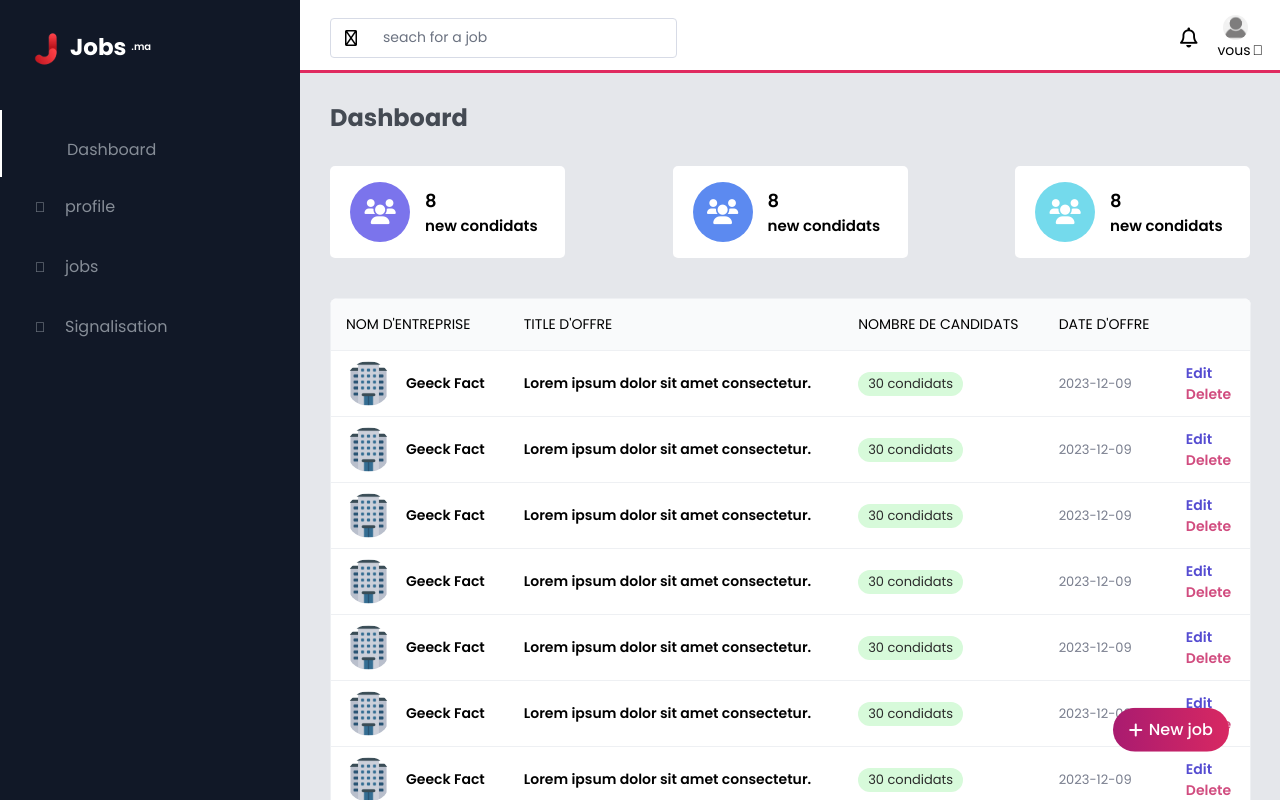
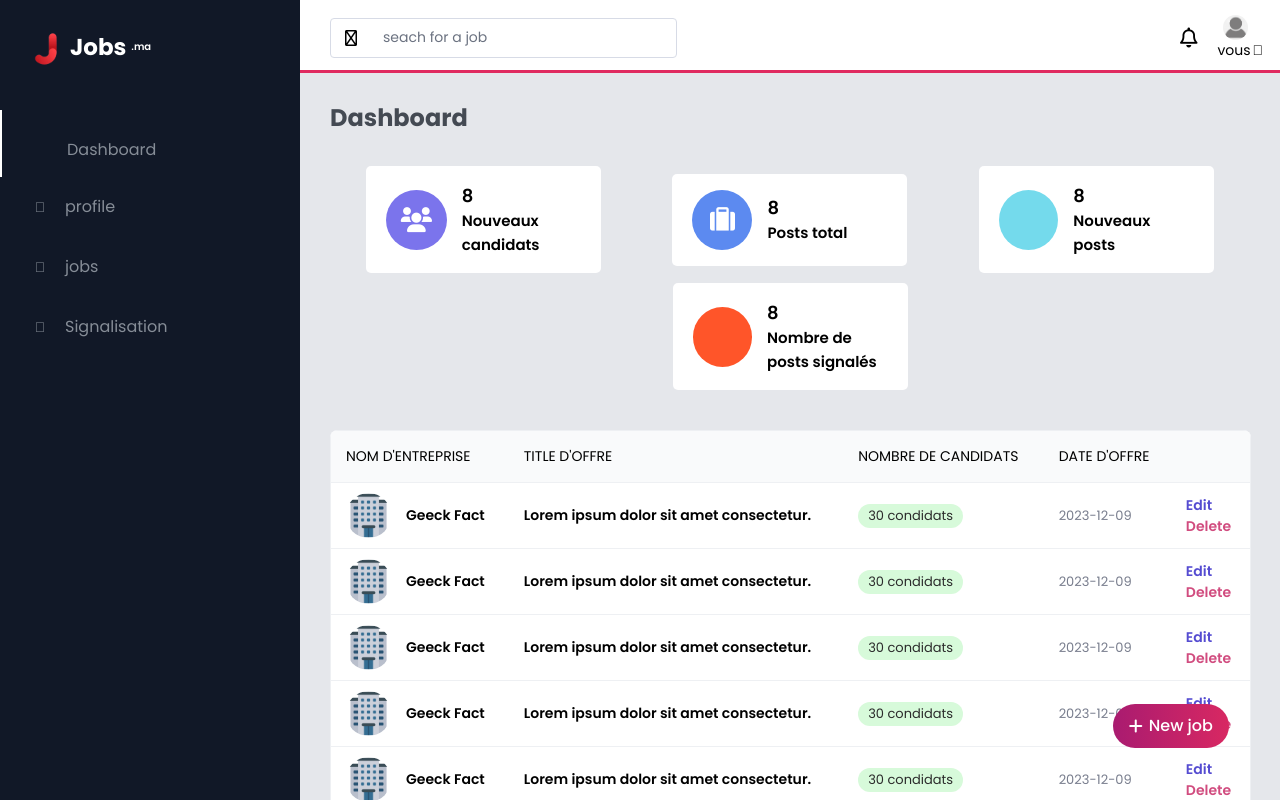
Before and after one commit to moussafia/Jobs.ma, a Vue app in the folder job-front-end/: page /dashboard in a window 1280 px wide. Shown: the top 800 px of the page. Built offline with nearby package versions, Linux system fonts and the light colour scheme.

Commit message:
partie admin done

```diff
--- a/job-front-end/src/components/dashboardAdmin/pageAdmin/home.vue
+++ b/job-front-end/src/components/dashboardAdmin/pageAdmin/home.vue
@@ -6,21 +6,28 @@
         <i class="fas fa-users"></i>
         <div>
           <h3>8</h3>
-          <span>new condidats</span>
+          <span>Nouveaux candidats</span>
         </div>
       </div>
       <div class="val-box">
-        <i class="fas fa-users"></i>
+        <i class="fa-solid fa-suitcase"></i>
         <div>
           <h3>8</h3>
-          <span>new condidats</span>
+          <span>Posts total</span>
         </div>
       </div>
       <div class="val-box">
-        <i class="fas fa-users"></i>
+        <i class="fa-sharp fa-solid fa-briefcase-blank"></i>
                 <div>
           <h3>8</h3>
-          <span>new condidats</span>
+          <span>Nouveaux posts</span>
+        </div>
+      </div>
+      <div class="val-box">
+        <i class="fa-solid fa-traffic-cone"></i>
+        <div>
+          <h3>8</h3>
+          <span>Nombre de posts signalés</span>
         </div>
       </div>
     </div>
@@ -220,7 +227,7 @@
   </div>
 </template>
 <style>
-#homeAdmin{
+#homeAdmin {
   min-height: 88vh;
 }
 #homeAdmin .i-name {
@@ -233,7 +240,7 @@
 #homeAdmin .values {
   padding: 30px 30px 0 30px;
   display: flex;
-  justify-content: space-between;
+  justify-content: space-around;
   align-items: center;
   flex-wrap: wrap;
 }
@@ -259,12 +266,17 @@
 }
 #homeAdmin .values .val-box:nth-child(1) i {
   background: #7b74ec;
+  width: 81px;
 }
 #homeAdmin .values .val-box:nth-child(2) i {
   background: #5c8af0;
 }
 #homeAdmin .values .val-box:nth-child(3) i {
   background: #74daec;
+}
+#homeAdmin .values .val-box:nth-child(4) i {
+  background: #ff5529;
+  width: 98px;
 }
 
 .values .val-box h3 {
@@ -371,12 +383,12 @@ tbody tr .nomEntreprise a:hover {
 .pagination a:hover:not(.active) {
   background-color: #ddd;
 }
-@media (max-width:769px){
+@media (max-width: 769px) {
   .values {
     padding: 30px 30px 0 30px;
     justify-content: flex-start;
   }
-  .values .val-box{
+  .values .val-box {
     margin-bottom: 0px;
     padding: 16px 20px;
     margin: 10px;
@@ -386,24 +398,24 @@ tbody tr .nomEntreprise a:hover {
     padding: 0;
     overflow-x: auto;
   }
-table{
+  table {
     width: 100%;
     border-collapse: collapse;
   }
 }
-@media (max-width: 586px){
-.i-name{
+@media (max-width: 586px) {
+  .i-name {
     padding: 30px 15px 0 15px;
   }
-#homeAdmin .values{
+  #homeAdmin .values {
     padding: 15px 15px 0 15px;
   }
-#homeAdmin .values .val-box{
+  #homeAdmin .values .val-box {
     margin-bottom: 0px;
     width: 100%;
     margin: 8px 0;
   }
-#homeAdmin .board{
+  #homeAdmin .board {
     margin: 30px 15px 30px 15px;
   }
 }
--- a/job-front-end/src/components/dashboardAdmin/pageAdmin/signalisation.vue
+++ b/job-front-end/src/components/dashboardAdmin/pageAdmin/signalisation.vue
@@ -6,13 +6,13 @@
       <div class="flex items-center justify-between py-4 dark:bg-gray-800">
         <div>
           <button
-            id="dropdownActionButton"
-            data-dropdown-toggle="dropdownAction"
+            id="dropdownSignalPostsButton"
+            data-dropdown-toggle="dropdownSignalPosts"
             class="inline-flex items-center text-gray-500 bg-white border border-gray-300 focus:outline-none hover:bg-gray-100 focus:ring-4 focus:ring-gray-200 font-medium rounded-lg text-sm px-3 py-1.5 dark:bg-gray-800 dark:text-gray-400 dark:border-gray-600 dark:hover:bg-gray-700 dark:hover:border-gray-600 dark:focus:ring-gray-700"
             type="button"
           >
             <span class="sr-only">filtrer posts</span>
-            posts
+            Action
             <svg
               class="w-3 h-3 ml-2"
               aria-hidden="true"
@@ -31,12 +31,12 @@
           </button>
           <!-- Dropdown menu -->
           <div
-            id="dropdownAction"
+            id="dropdownSignalPosts"
             class="z-10 hidden bg-white divide-y divide-gray-100 rounded-lg shadow w-44 dark:bg-gray-700 dark:divide-gray-600"
           >
             <ul
               class="py-1 text-sm text-gray-700 dark:text-gray-200"
-              aria-labelledby="dropdownActionButton"
+              aria-labelledby="dropdownSignalPostsButton"
             >
               <li>
                 <a
@@ -52,19 +52,12 @@
                   >moin signaler</a
                 >
               </li>
-              <li>
-                <a
-                  href="#"
-                  class="block px-4 py-2 hover:bg-gray-100 dark:hover:bg-gray-600 dark:hover:text-white"
-                  >Activate account</a
-                >
-              </li>
             </ul>
             <div class="py-1">
               <a
                 href="#"
                 class="block px-4 py-2 text-sm text-gray-700 hover:bg-gray-100 dark:hover:bg-gray-600 dark:text-gray-200 dark:hover:text-white"
-                >Delete User</a
+                >Delete posts</a
               >
             </div>
           </div>
```
Lines whose indentation alone changed are shown as unchanged.
